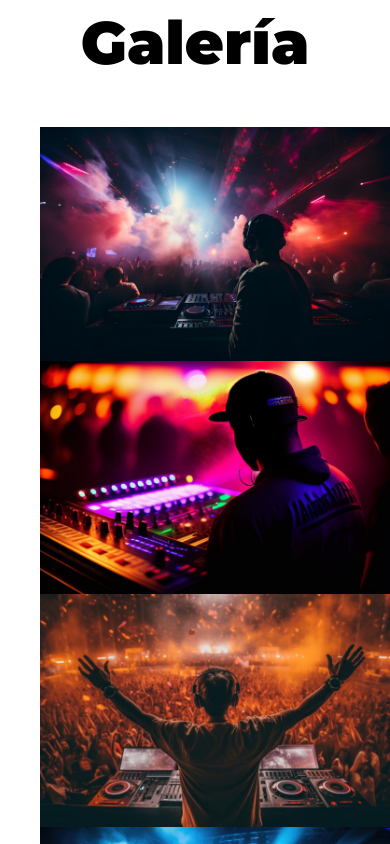
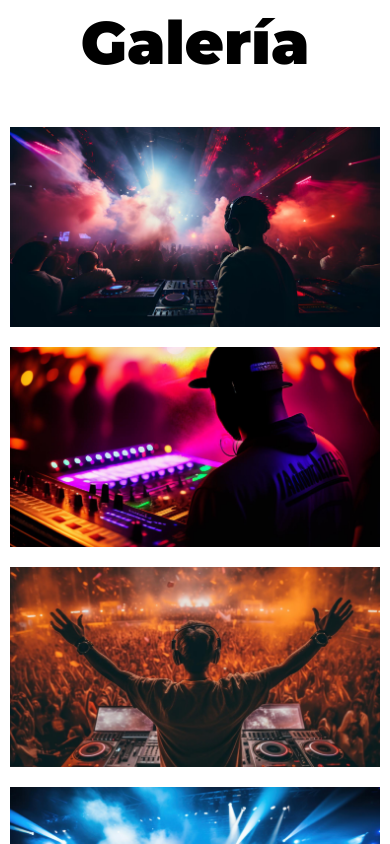
Before and after one commit to OscarVegaV/Festival_Musica_Performance_Web, a website: page index.html in a window 390 px wide. Shown: the part 4580-5424 px from the top of the page. Drawn offline with Linux system fonts and the light colour scheme; files that its build step writes are made by us from their sources.

Commit message:
Add responsive gallery, optimize CSS imports with SCSS

```diff
--- a/index.html
+++ b/index.html
@@ -77,6 +77,7 @@
   </section>
   <!-- Festival Info Section ends -->
 
+    <!-- Lineup Section starts -->
   <section id="lineup" class="lineup">
     <!-- Section heading for the event lineup -->
 
@@ -195,12 +196,17 @@
             </div> <!--.stage-->
           </div> <!--.stages-container-->
   </section>
+    <!-- Lineup Section end -->
 
+
+  <!-- Galery Section starts -->
   <section id="galery" class="galery">
     <h3> Galería</h3>
-    <ul class="img-galery"></ul>
+    <div class="galery-img"></div>
   </section>
+  <!-- Galery Section end -->
 
+  <!-- Tickets Section starts -->
   <section id="tickets" class="tickets-container">
     <h3>Tickets</h3> <!-- Section heading for the tickets -->
 
@@ -240,6 +246,8 @@
           </div>
     </div>
   </section>
+  <!-- Galery Section end -->
+
   <footer class="footer">
     <p>Techno & EDM Festival. Todos los derechos reservados.</p><!-- Festival copyright notice -->
     <p>Oscar Vega Venegas developer</p><!-- Developer's name -->
--- a/src/js/app.js
+++ b/src/js/app.js
@@ -6,7 +6,7 @@ document.addEventListener('DOMContentLoaded', function () {
 // Function to dynamically create an image gallery
 function makeGalery() {
   const amount_img = 16; // Total number of images to display
-  const gallery = document.querySelector('.img-galery'); // Select the gallery container
+  const gallery = document.querySelector('.galery-img'); // Select the gallery container
 
   // Loop through each image and add it to the gallery
   for (let img = 1; img <= amount_img; img++) {
--- /dev/null
+++ b/src/scss/layout/_galery.scss
@@ -0,0 +1,36 @@
+@use 'base/variables' as var; // Import variables from base for consistent styling
+@use 'base/mixins' as mix; // Import mixins for reusable styles
+
+
+.galery {
+
+  @include mix.container;
+
+  &-img {
+        // Set up a responsive grid layout with defined column numbers for different breakpoints
+    @include mix.grid(1, 2rem);
+
+    @include mix.phone {
+      @include mix.grid(2, 2rem);
+
+    }
+
+    @include mix.tablet{
+      @include mix.grid(3, 2rem);
+
+    }
+
+    @include mix.desktop{
+      @include mix.grid(4, 2rem);
+
+    }
+
+    img {
+      // Set height and cover image within container without distortion
+      height: 20rem;
+
+      object-fit: cover;// Keeps the aspect ratio of the image, cropping it to fill the container
+    }
+
+  }
+}
--- a/src/scss/layout/_index.scss
+++ b/src/scss/layout/_index.scss
@@ -2,6 +2,7 @@
 @forward 'header'; // Forward styles from the header module in layout
 @forward 'video';  // Forward styles from the video module in layout
 @forward 'festival';  // Forward styles from the Festival module in layout
+@forward 'galery';  // Forward styles from the galery module in layout
 @forward 'lineup';  // Forward styles from the lineup module in layout
 @forward 'tickets';  // Forward styles from the tickets module in layout
 @forward 'footer';  // Forward styles from the footer module in layout
```
Also changed, not shown: build/css/app.css, build/js/app.js. Lines whose indentation alone changed are shown as unchanged.
